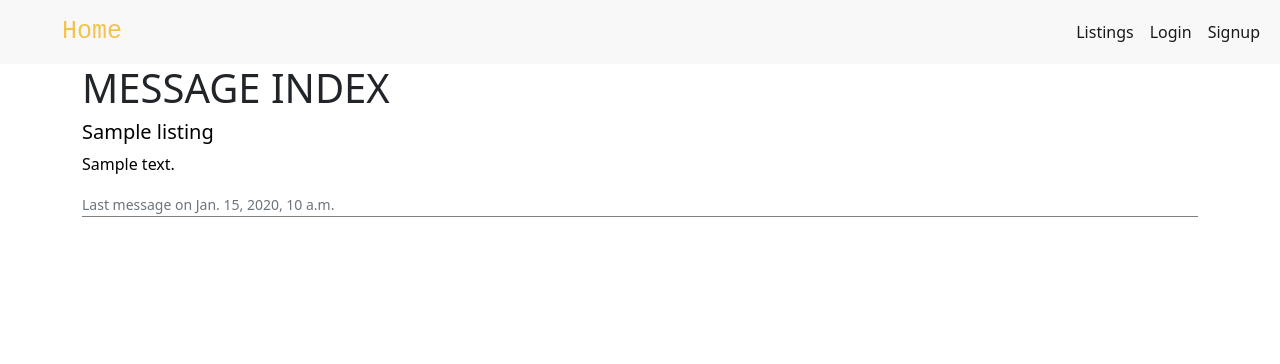
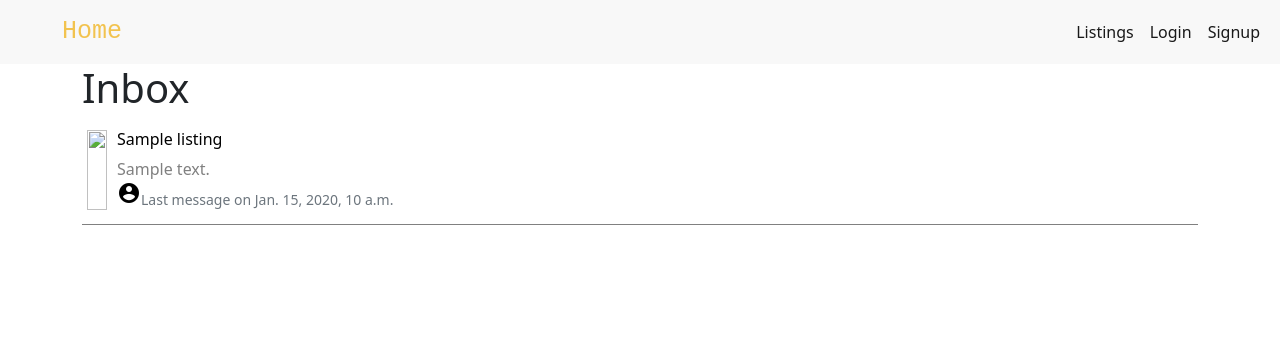
Before and after one commit to C1ndyy/bidmarket, a Django app: template main_app/templates/messages/index.html in a window 1280 px wide. Shown: the top 364 px of the page. Run offline with Django 3.2, Linux system fonts and the light colour scheme; the template is opened without the code that fills it: values that come from a table or form of the project are taken from there, others are empty; tables that the repository leaves empty hold one stand-in row (values such as "Sample post").

Commit message:
message index style

```diff
--- a/main_app/models.py
+++ b/main_app/models.py
@@ -78,6 +78,13 @@ class Thread(models.Model):
     def number_of_messages(self):
         return self.message_set.all().count()
 
+    def thread_photo(self):
+        photo = Photo.objects.filter(listing__id = self.listing_id)
+        if photo:
+            return photo[0].url
+        else:
+            return None
+
 class Message(models.Model):
     parent_thread = models.ForeignKey(Thread, on_delete=models.CASCADE)
     message = models.TextField(max_length=500)
--- a/main_app/static/css/messages.css
+++ b/main_app/static/css/messages.css
@@ -10,9 +10,48 @@ a {
     flex-direction: column;
 }
 
-.thread {
+.thread-card {
     border-bottom: 1px solid grey;
+    display: flex;
+    flex-direction: row;
+    height: 100px;
+    margin-top: 5px;
 }
+
+.card-photo {
+    max-width: 90px;
+    max-height:90px;
+    padding: 5px;
+}
+
+.listing-image {
+    height:100%;
+    width:100%;
+}
+
+.card-text {
+    max-height: 90px;
+    padding: 5px;
+    /* border-left: 1px solid rgb(204, 204, 204); */
+    overflow-y: hidden;
+    overflow-x: hidden;
+    margin-right: 15px;
+}
+
+.card-text h6 {
+    white-space: nowrap;
+}
+
+.card-text p {
+    margin: auto 0px auto 0px;
+    white-space: nowrap;
+}
+
+.card-message {
+    color:grey;
+}
+
+
 
 /********************* Messages Detail *********************/
 main {
@@ -52,7 +91,7 @@ main {
 }
 
 .other-messages div {
-    background-color: rgb(226, 223, 223);
+    background-color: rgb(236, 236, 236);
     border-radius: 10px;
     overflow-wrap: break-word;
 }
--- a/main_app/templates/messages/index.html
+++ b/main_app/templates/messages/index.html
@@ -9,17 +9,31 @@
 
 {% block content %}
 
-<h1>MESSAGE INDEX</h1>
+<h1>Inbox</h1>
 
 {% if threads.count %}
 <div id="thread-list">
     {% for thread in threads %}
-
     <a href="{% url 'message_detail' thread.id %}">
-        <div class="thread">
-            <h5 class="card-title">{{ thread.listing.name }}</h5>
-            <p class="card-text">{{ thread.latest_message}}</p>
-            <p class="card-text"><small class="text-muted">Last message on {{ thread.latest_message_date }}</small></p>
+        <div class="thread-card">
+            {% if thread.thread_photo %}
+            <div class="card-photo">
+                <img class="listing-image" src="{{ thread.thread_photo }}">
+            </div>
+            {% else %}
+            <div class="card-photo">
+                <img class="listing-image" src="{% static 'images/no-image.png' %}">
+            </div>
+            {% endif %}
+            <div class="card-text">
+                <h6 class="card-title">{{ thread.listing.name }}</h6>
+                <p class="card-message">{{ thread.latest_message}}</p>
+                <p class="card-date"><span class="material-icons">
+                        account_circle
+                    </span><small class="text-muted">Last message on {{ thread.latest_message_date }}</small>
+                </p>
+            </div>
+        </div>
 </div>
 </a>
 
```
Lines whose indentation alone changed are shown as unchanged.
